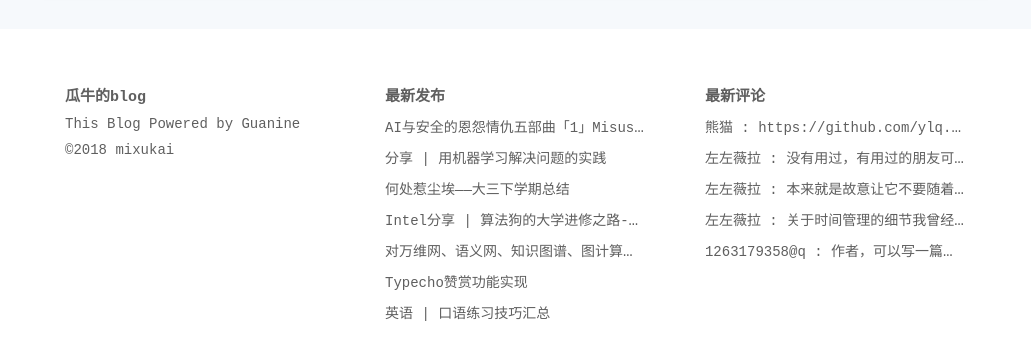
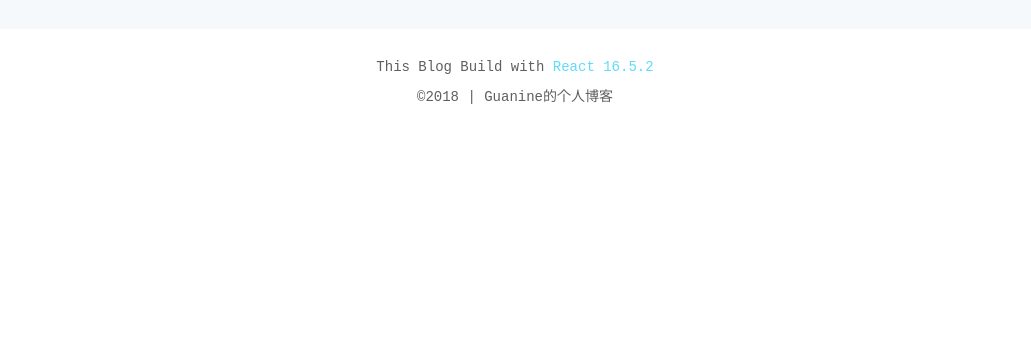
Before and after one commit to MIXUKAI/gn-blog, a React app: page /tags in a window 1280 px wide. Shown: the part 895-1253 px from the top of the page, without its empty margins (125-1156 px from the left). After the commit the page ends 1040 px from the top, so only its background shows below. Built offline with nearby package versions, Linux system fonts and the light colour scheme; no server answers.

Commit message:
Footer和标签页显示修复

```diff
--- a/src/components/Footer.js
+++ b/src/components/Footer.js
@@ -1,10 +1,15 @@
 import React from 'react';
+import styled from 'styled-components';
+
+const LinkToReact = styled.a`
+  text-decoration: none;
+  color: #61dafb;
+`
 
 const footerStyle = {
   width: '100%',
   backgroundColor: '#fff',
-  overflow: 'hidden',
-  padding: '35px 0'
+  overflow: 'hidden'
 }
 
 const container = {
@@ -14,48 +19,19 @@ const container = {
 }
 
 const metaItem = {
-  float: 'left',
-  width: '33.3333%',
-  padding: '20px 30px'
+  textAlign: 'center',
+  padding: '30px 30px'
 }
 
-const itemTitleStyle = {
-  fontSize: '15px',
-  padding: '0 0 10px 0',
-  color: '#5f5f5f',
-};
 const Footer = () => {
   return (
     <footer style={footerStyle}>
       <div className="footer-container" style={container}>
         <div className="meta-item" style={metaItem}>
-          <h4 className="item-title" style={itemTitleStyle}>瓜牛的blog</h4>
-          <p>This Blog Powered by Guanine</p>
+          <p>This Blog Build with <LinkToReact href="https://reactjs.org/">React 16.5.2</LinkToReact></p>
           <p>
-            &copy;2018 mixukai
+            &copy;2018 | Guanine的个人博客
           </p>
-        </div>
-        <div className="meta-item" style={metaItem}>
-          <h4 className="item-title" style={itemTitleStyle}>最新发布</h4>
-          <ul className="lastest-push-list">
-            <li><a href="https://www.zuozuovera.com/archives/1565/">AI与安全的恩怨情仇五部曲「1」Misuse AI</a></li>
-            <li><a href="https://www.zuozuovera.com/archives/1535/">分享 | 用机器学习解决问题的实践</a></li>
-            <li><a href="https://www.zuozuovera.com/archives/1531/">何处惹尘埃——大三下学期总结</a></li>
-            <li><a href="https://www.zuozuovera.com/archives/1516/">Intel分享 | 算法狗的大学进修之路-薇拉</a></li>
-            <li><a href="https://www.zuozuovera.com/archives/1507/">对万维网、语义网、知识图谱、图计算和Web3.0的一点思考</a></li>
-            <li><a href="https://www.zuozuovera.com/archives/1505/">Typecho赞赏功能实现</a></li>
-            <li><a href="https://www.zuozuovera.com/archives/1495/">英语 | 口语练习技巧汇总</a></li>
-          </ul>
-        </div>
-        <div className="meta-item" style={metaItem}>
-          <h4 className="item-title" style={itemTitleStyle}>最新评论</h4>
-          <ul className="lastest-push-list">
-            <li><a href="https://www.zuozuovera.com/archives/1196/#comment-905">熊猫 : https://github.com/ylq...</a></li>
-            <li><a href="https://www.zuozuovera.com/archives/1196/#comment-904">左左薇拉 : 没有用过，有用过的朋友可以评价看看</a></li>
-            <li><a href="https://www.zuozuovera.com/archives/1505/#comment-902">左左薇拉 : 本来就是故意让它不要随着屏幕滑动的呀……</a></li>
-            <li><a href="https://www.zuozuovera.com/archives/1162/#comment-901">左左薇拉 : 关于时间管理的细节我曾经在这个知乎回答里介绍...</a></li>
-            <li><a href="https://www.zuozuovera.com/archives/1162/#comment-900">1263179358@q : 作者，可以写一篇时间管理和规划方面的文章吗？...</a></li>
-          </ul>
         </div>
       </div>
     </footer>
--- a/src/views/TagArchive/index.js
+++ b/src/views/TagArchive/index.js
@@ -20,7 +20,11 @@ class TagArchive extends React.Component {
     axios.get(url)
       .then(res => {
         const data = res.data;
-        this.setState({ articles: data, tags: getTags(data) });
+        if (this.props.match.params.name === void 0) {
+          this.setState({ articles: data, tags: getTags(data) });
+        } else {
+          this.setState({ tags: getTags(data) });
+        }
       }).catch(err => {
         console.error(err);
       })
@@ -47,11 +51,12 @@ class TagArchive extends React.Component {
   }
 
   componentDidMount() {
-    if (this.props.match.params.name === void 0) {
-      this.fetchAllArticles();
-      return;
+    // 为了获取所有的标签
+    this.fetchAllArticles();
+
+    if (this.props.match.params.name !== void 0) {
+      this.getArticleByTagName(this.props.match.params.name);
     }
-    this.getArticleByTagName(this.props.match.params.name);
   }
 
   render() {
--- a/src/views/layout/ArticleLayout.js
+++ b/src/views/layout/ArticleLayout.js
@@ -2,6 +2,7 @@ import React from 'react';
 import styled from 'styled-components';
 
 import Header from '../Article/components/Header';
+import Footer from '../../components/Footer';
 
 const Wrapper = styled.div`
   position: relative;
@@ -21,7 +22,8 @@ const Layout = ({ children }) => {
         <div className="body">
           {children}
         </div>
-      </Wrapper>
+      </Wrapper>,
+      <Footer key="footer"/>
     ]
   );
 };
```
